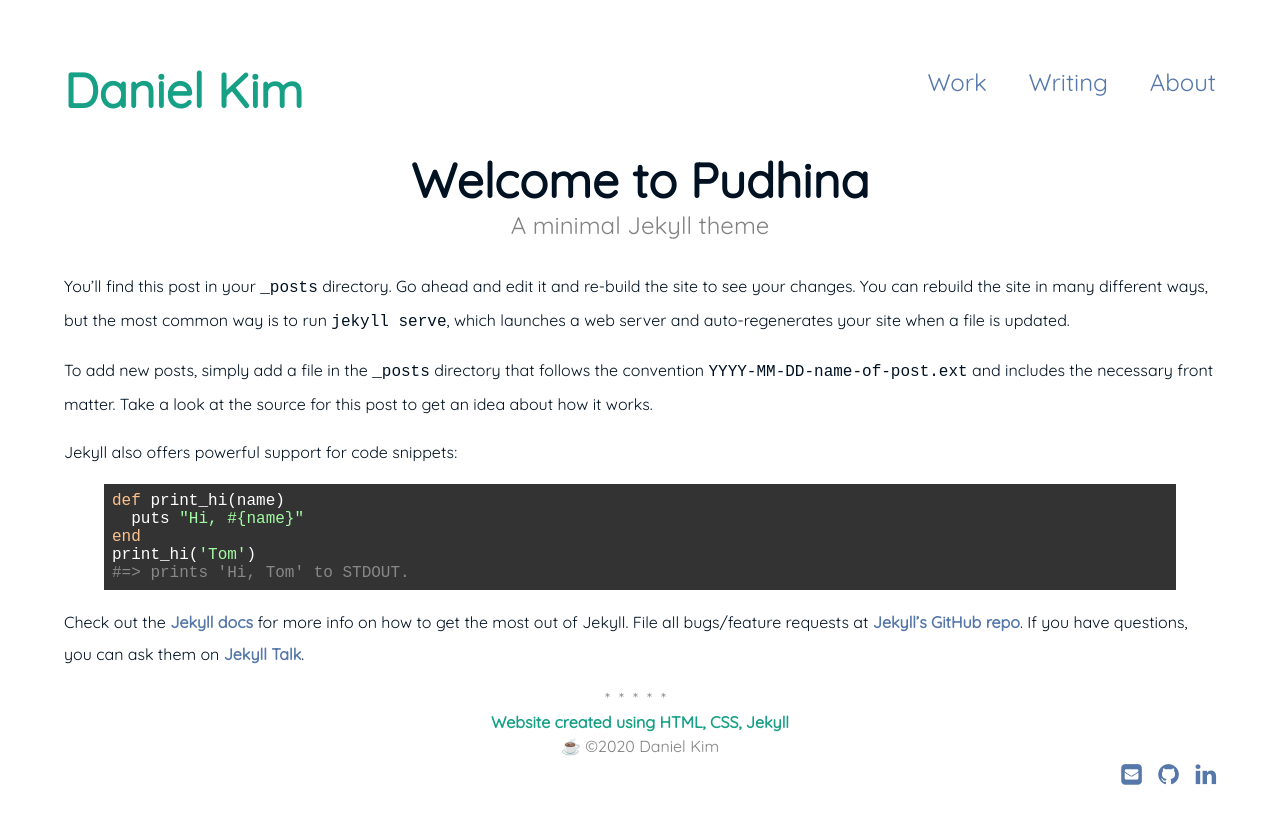
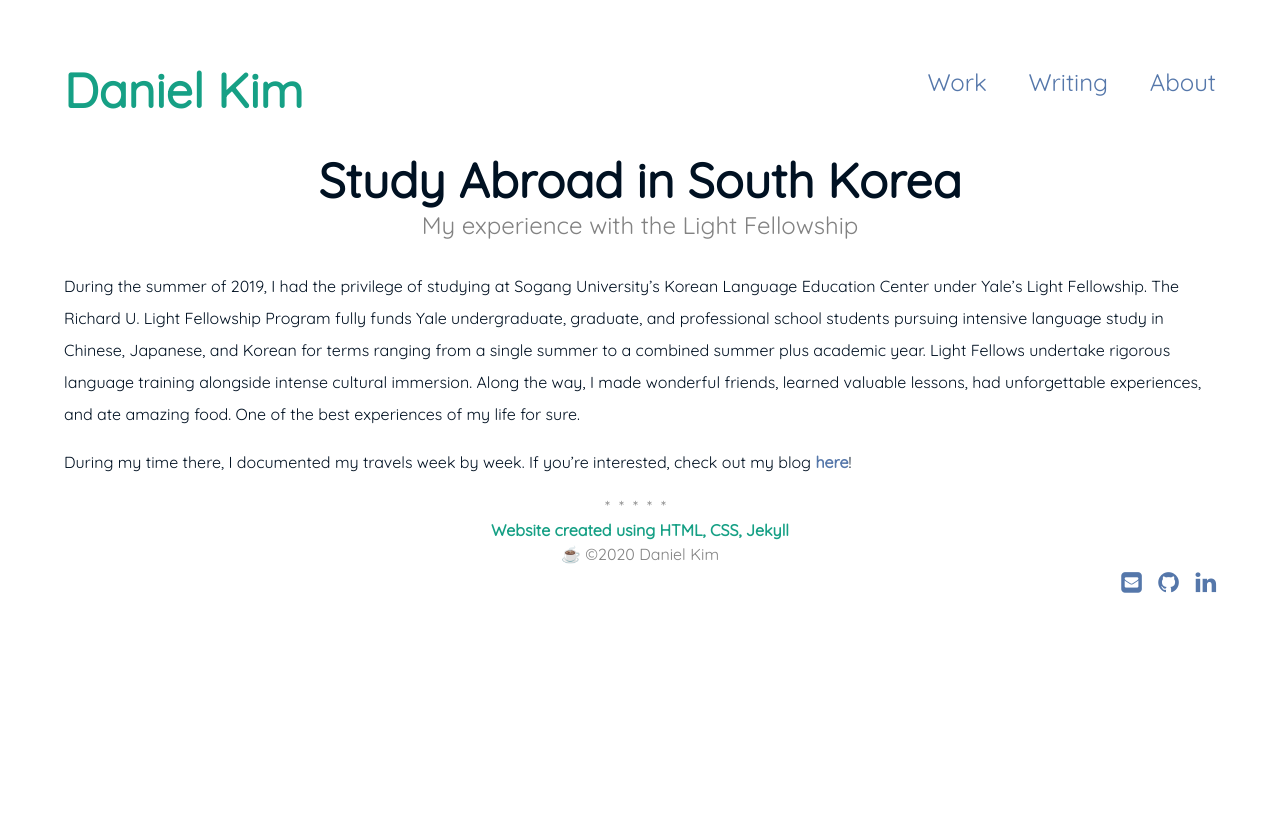
Before and after one commit to danielk56/danielk56.github.io, a Jekyll site: the page built from _posts/2016-05-20-welcome-to-jekyll.md, in a window 1280 px wide. Shown: the top 824 px of the page. Built offline with Jekyll 4.4.1, drawn with Linux system fonts in a browser that asks for light colours.

Commit message:
Update 2016-05-20-welcome-to-jekyll.md

```diff
--- a/_posts/2016-05-20-welcome-to-jekyll.md
+++ b/_posts/2016-05-20-welcome-to-jekyll.md
@@ -1,26 +1,13 @@
 ---
 layout: page
-title:  "Welcome to Pudhina"
-subtitle: "A minimal Jekyll theme"
-date:   2016-05-20 21:21:21 +0530
-categories: ["general"]
+title:  "Study Abroad in South Korea"
+subtitle: "My experience with the Light Fellowship"
+date:   2020-06-16 17:40:21 +0530
+categories: ["misc"]
 ---
-You’ll find this post in your `_posts` directory. Go ahead and edit it and re-build the site to see your changes. You can rebuild the site in many different ways, but the most common way is to run `jekyll serve`, which launches a web server and auto-regenerates your site when a file is updated.
 
-To add new posts, simply add a file in the `_posts` directory that follows the convention `YYYY-MM-DD-name-of-post.ext` and includes the necessary front matter. Take a look at the source for this post to get an idea about how it works.
+During the summer of 2019, I had the privilege of studying at Sogang University's Korean Language Education Center under Yale's Light Fellowship. The Richard U. Light Fellowship Program fully funds Yale undergraduate, graduate, and professional school students pursuing intensive language study in Chinese, Japanese, and Korean for terms ranging from a single summer to a combined summer plus academic year. Light Fellows undertake rigorous language training alongside intense cultural immersion. Along the way, I made wonderful friends, learned valuable lessons, had unforgettable experiences, and ate amazing food. One of the best experiences of my life for sure.
 
-Jekyll also offers powerful support for code snippets:
+During my time there, I documented my travels week by week. If you're interested, check out my blog [here]!
 
-{% highlight ruby %}
-def print_hi(name)
-  puts "Hi, #{name}"
-end
-print_hi('Tom')
-#=> prints 'Hi, Tom' to STDOUT.
-{% endhighlight %}
-
-Check out the [Jekyll docs][jekyll-docs] for more info on how to get the most out of Jekyll. File all bugs/feature requests at [Jekyll’s GitHub repo][jekyll-gh]. If you have questions, you can ask them on [Jekyll Talk][jekyll-talk].
-
-[jekyll-docs]: http://jekyllrb.com/docs/home
-[jekyll-gh]:   https://github.com/jekyll/jekyll
-[jekyll-talk]: https://talk.jekyllrb.com/
+[here]: https://koreaonline.travel.blog/
```
